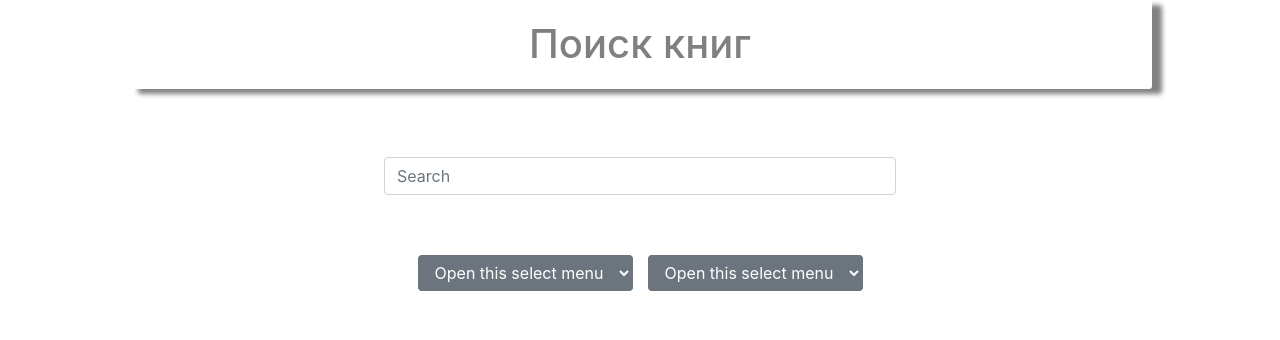
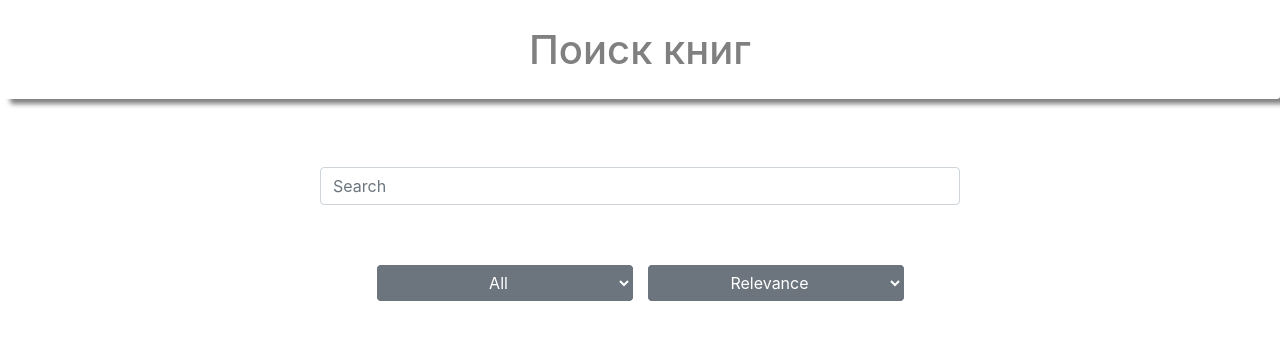
Before and after one commit to denis-ea7/google-books, a React (Create React App) app: page / in a window 1280 px wide. Shown: the top 340 px of the page. Built offline with nearby package versions, Linux system fonts and the light colour scheme.

Commit message:
исправил стили

```diff
--- a/src/App.css
+++ b/src/App.css
@@ -1,6 +1,6 @@
 .App {
     display: grid;
-    width: 80%;
+    width: 100%;
     margin-left: auto;
     margin-right: auto;
     grid-gap: 60px;
@@ -31,9 +31,11 @@ h1 {
 .DropDownList {
     grid-area: select;
     text-align: center;
-    /*opacity: 0.5;*/
+    /*opacity: 0.4;*/
 }
-
+.DropDownList>select{
+    width: 20%;
+}
 .Books {
     grid-area: content;
     display: grid;
@@ -64,6 +66,7 @@ h1 {
     width: 20%;
     border-radius: 4px;
     margin-bottom: 2rem;
+    border: solid;
     display: none;
 }
 .show-more:hover{
@@ -75,4 +78,5 @@ h1 {
     font-size: 18px;
     text-align: center;
     display: none;
+    color: white;
 }
--- a/src/App.js
+++ b/src/App.js
@@ -9,8 +9,7 @@ import FoundResults from "./components/found-results/Found-results";
 function App() {
 let tit = GetBooks.title
     return (
-        // style={{backgroundImage: `url(${img})` }}
-        <div className="App">
+            <div className="App">
             <h1>Поиск книг</h1>
             <SearchInput/>
             <FoundResults/>
--- a/src/components/Books/Books.js
+++ b/src/components/Books/Books.js
@@ -1,19 +1,17 @@
 import React from 'react';
 import {observer} from "mobx-react";
 import GetBooks from "../../store/GetBooks";
+import BooksContent from "./BooksContent";
 
 const Books = () => {
     const DataTitle = GetBooks.title
-    console.log(DataTitle)
     return (<div className='Books'>
-        {DataTitle.map((person, index) =>
-            <div className='p-3 border bg-light BooksContent' key={person.volumeInfo.id}>
-                {person.volumeInfo.imageLinks === undefined ? <img src="" alt=""/> : <img src={person.volumeInfo.imageLinks.thumbnail}/>}
-                <div style={{textDecoration: 'underline', color: 'gray'}}>{person.volumeInfo.categories}</div>
-                <div style={{fontWeight: 'bold'}}>{person.volumeInfo.title}</div>
-                <div style={{color: 'gray'}}>{person.volumeInfo.authors}</div>
-            </div>
-        )}
+        {DataTitle.map(function (book, index) {
+            if ((GetBooks.filter == '' || GetBooks.filter == 'All') ||
+                (book.volumeInfo.categories == GetBooks.filter)) {
+                return <BooksContent book={book}/>
+            }
+        })}
     </div>)
 };
 
--- a/src/components/Books/BooksContent.js
+++ b/src/components/Books/BooksContent.js
@@ -0,0 +1,17 @@
+import React from 'react';
+const BooksContent = ({book}) => {
+    return (
+        <div className='p-3 border bg-light BooksContent'>
+            {book.volumeInfo.imageLinks === undefined ? <img src="" alt=""/> :
+                <img style={{boxShadow: "10px 5px 5px darkgray"}} src={book.volumeInfo.imageLinks.thumbnail}/>}
+            <div style={{
+                textDecoration: 'underline',
+                color: 'gray'
+            }}>{book.volumeInfo.categories}</div>
+            <div style={{fontWeight: 'bold'}}>{book.volumeInfo.title}</div>
+            <div style={{color: 'gray'}}>{book.volumeInfo.authors}</div>
+        </div>
+    );
+};
+
+export default BooksContent;
--- a/src/components/drop-down-list/DropDownList.js
+++ b/src/components/drop-down-list/DropDownList.js
@@ -1,24 +1,32 @@
+import GetBooks from "../../store/GetBooks";
+import {observer} from "mobx-react";
 const DropDownList = () => {
     const handleChange = (e) => {
-        console.log(e.target.value)
+       GetBooks.filter = e.target.value
+    }
+    const HandleChange = (e)=>{
+        GetBooks.relevance = e.target.value
+        GetBooks.getData(GetBooks.data)
     }
     return (
         <div className='DropDownList'>
             <select onChange={(e) => handleChange(e)} className="btn btn-secondary dropdown-toggle">
-                <option selected>Open this select menu</option>
-                <option value="1">One</option>
-                <option value="2">Two</option>
-                <option value="3">Three</option>
+                <option selected>All</option>
+                <option value="Art">Art</option>
+                <option value="Biography">Biography</option>
+                <option value="Computers">computers</option>
+                <option value="history">history</option>
+                <option value="medical">medical</option>
+                <option value="poetry">poetry</option>
             </select>
-            <select className="btn btn-secondary dropdown-toggle" style={{marginLeft: "15px"}}>
-                <option selected>Open this select menu</option>
-                <option value="4">One</option>
-                <option value="5">Two</option>
-                <option value="6">Three</option>
+            <select onChange={(e)=>HandleChange(e)} className="btn btn-secondary dropdown-toggle" style={{marginLeft: "15px"}}>
+                <option selected value='relevance'>Relevance</option>
+                <option value="newest">Newest</option>
+
             </select>
 
         </div>
     );
 };
 
-export default DropDownList;
+export default observer(DropDownList) ;
--- a/src/store/GetBooks.js
+++ b/src/store/GetBooks.js
@@ -5,11 +5,12 @@ import showMore from "../components/Books/Show-more";
 
 class GetBooks {
     title = []
-    img = []
     startIndex = 0
     data = ''
     totalItems = 0
     showMore = false
+    filter = ''
+    relevance = 'relevance'
 
     constructor() {
         configure({
@@ -18,31 +19,38 @@ class GetBooks {
         })
         makeAutoObservable(this, {
             title: observable,
-            img: observable,
-            startIndex: observable
+            startIndex: observable,
+            filter:observable,
+            relevance:observable
         })
+    }
+    relevanceMethod(res){
+        this.totalItems = res.data.totalItems
+        this.title = res.data.items
+        this.showMore = true
     }
 
     getData(data) {
+
         if (this.data != data) {
             this.startIndex = 0;
             this.title = []
         }
         axios.get(`https://www.googleapis.com/books/v1/volumes?q=${data}
-            &startIndex=${this.startIndex}&maxResults=40&
+            &startIndex=${this.startIndex}&orderBy=${this.relevance}&maxResults=30&
                 key=AIzaSyCJs7EPRmqH2mKVKO31t2NcYnHmkLVfjmA`)
             .then((res) => {
                 this.data = data
-                console.log(this.startIndex)
                 if (this.title.length === 0) {
-                    this.totalItems = res.data.totalItems
-                    this.title = res.data.items
-                    this.showMore = true
+                    this.relevanceMethod(res)
                 } else {
-                    if (res.data.items.length > 38) {
+                    if (res.data.items.length > 28) {
                         this.showMore = true
                     } else {
                         this.showMore = false
+                    }
+                    if((this.relevance == 'newest') || (this.relevance == 'relevance')){
+                        this.relevanceMethod(res)
                     }
                     this.title = this.title.concat(res.data.items)
                 }
```
Also changed, not shown: src/img.jpg.
